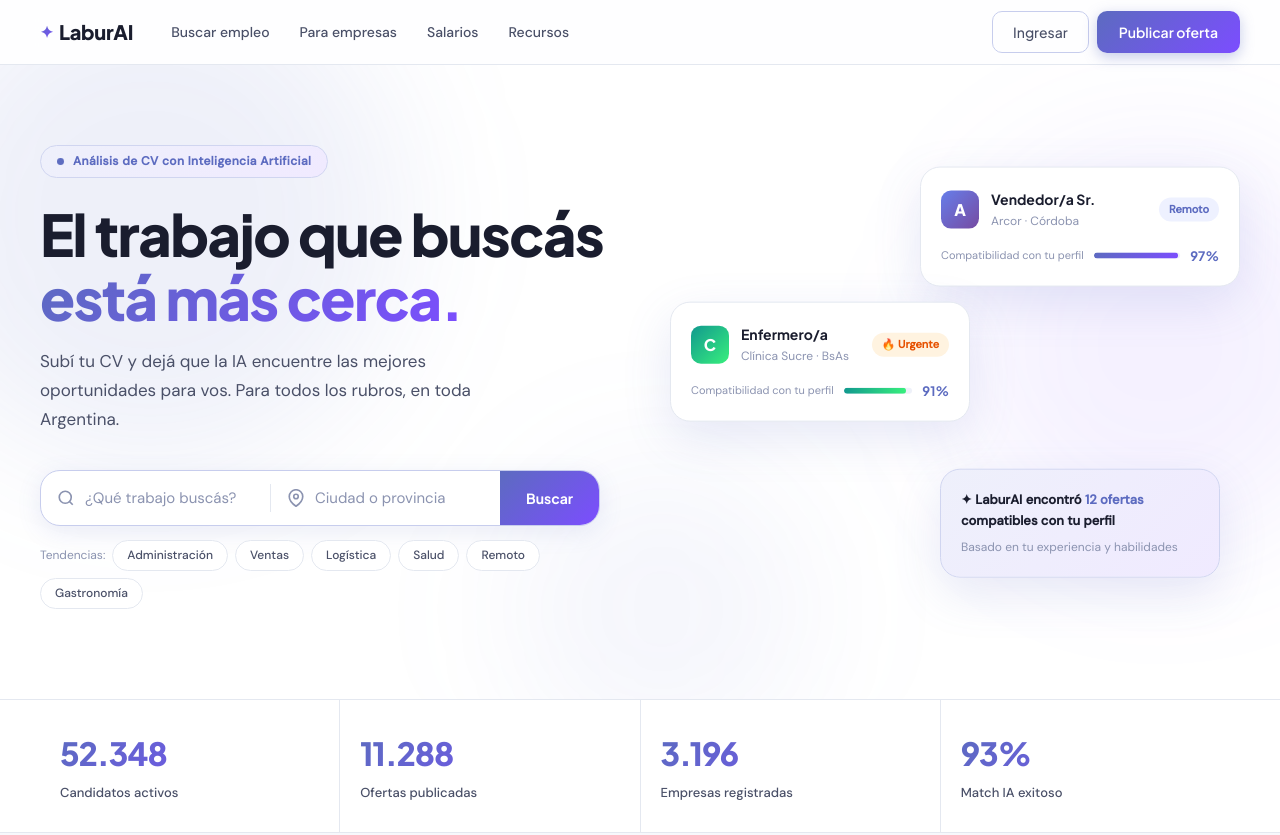
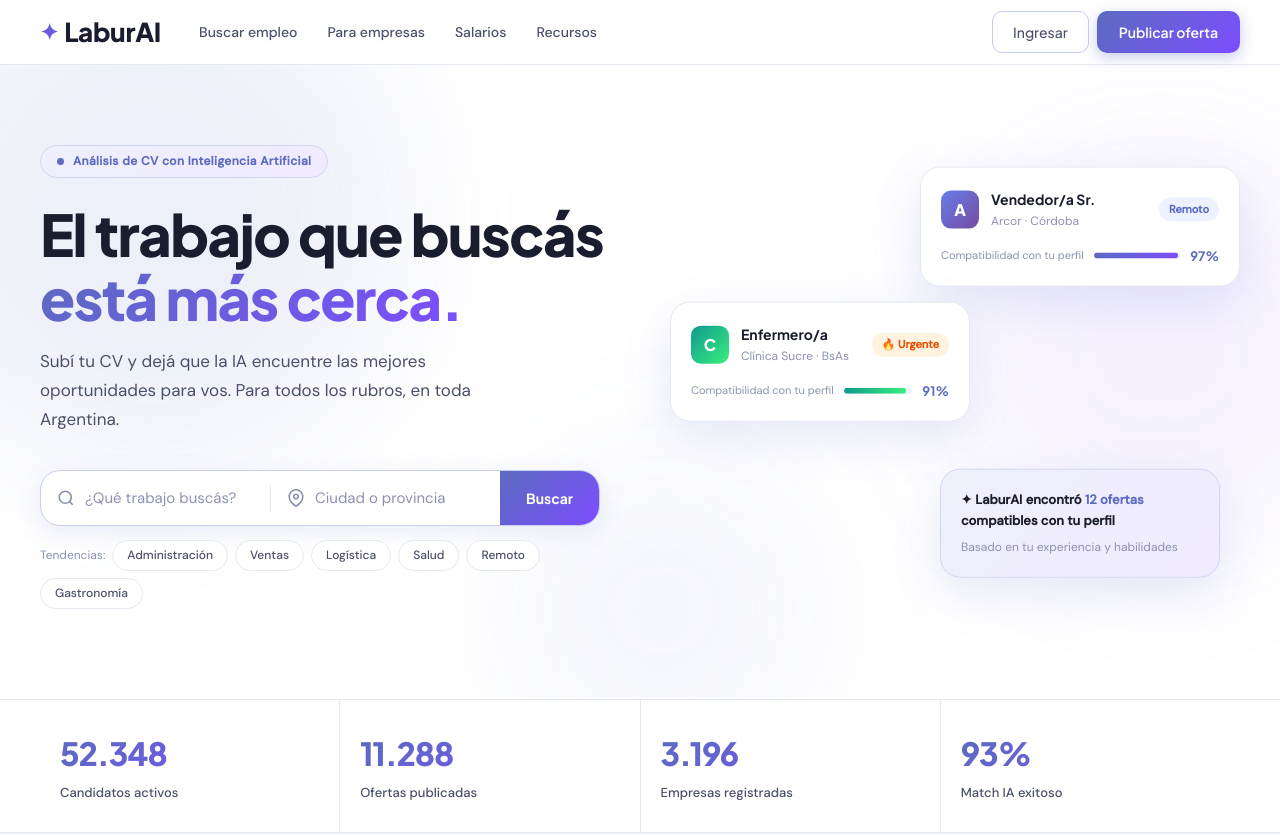
Before and after one commit to valentinoalvarez204/LaburAI, a plain HTML site: page index.html in a window 1280 px wide. Shown: the top 835 px of the page. Drawn offline with Linux system fonts and the light colour scheme.

Commit message:
Cambio tamanio del logo

```diff
--- a/css/home.css
+++ b/css/home.css
@@ -422,3 +422,6 @@
 @media (max-width: 480px) {
   .cat-grid { grid-template-columns: repeat(auto-fill, minmax(140px, 1fr)); }
 }
+
+.logo { font-size: 26px; }
+.logo-star { font-size: 22px; }
--- a/css/login.css
+++ b/css/login.css
@@ -339,3 +339,6 @@
   .top-bar     { padding: 0 20px; }
   .field-row   { grid-template-columns: 1fr; }
 }
+
+.logo { font-size: 26px; }
+.logo-star { font-size: 22px; }
--- a/css/ofertas.css
+++ b/css/ofertas.css
@@ -552,3 +552,7 @@
   .rc-num { font-size: 16px; }
   .ai-pill { display: none; }
 }
+
+/* Cambio del tamanio del logo (esquina superior) */
+.logo { font-size: 26px; }
+.logo-star { font-size: 22px; }
```
